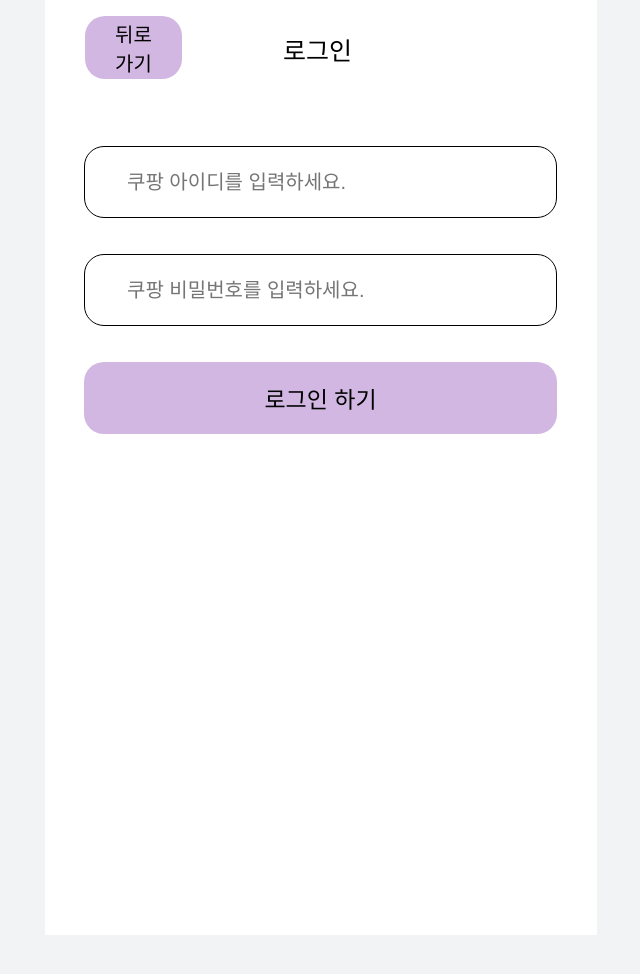
After one commit to ssinunu/SodamSodam-Automation, a Python web app: template templates/login.html in a window 1280 px wide. The commit adds this page. Shown: the top 974 px of the page, without its empty margins (525-1165 px from the left). Run offline with Jinja, Linux system fonts and the light colour scheme; the template is opened without the code that fills it, so the values that code supplies are empty.

Commit message:
[Feat]login 페이지 구현

```diff
--- a/static/css/goods.css
+++ b/static/css/goods.css
@@ -581,7 +581,7 @@
 }
 
 .TopBar {
-	background-color: red; /* 배경색을 빨간색으로 지정 */
+	background-color: white; /* 배경색을 빨간색으로 지정 */
 	position: fixed; /* 상단바를 화면에 고정 */
 	top: 0; /* 화면 맨 위에 위치 */
 	z-index: 1000; /* 다른 요소 위에 표시되도록 z-index 설정 */
--- /dev/null
+++ b/static/css/login.css
@@ -0,0 +1,208 @@
+* {
+    box-sizing: border-box;
+  }
+  body,
+  main,
+  div {
+    margin: 0;
+    padding: 0;
+  }
+  ol,
+  ul,
+  li {
+    list-style: none;
+    display: inline-block;
+    padding: 0;
+    margin: 0;
+  }
+  a {
+    text-decoration: none;
+    color: inherit;
+  }
+  html {
+    margin: 0;
+    padding: 0;
+    font-size: 16px;
+  }
+  main {
+    display: block;
+    width: 100%;
+    height: 100%;
+
+    display: flex;
+    justify-content: center;
+    align-items: center;
+  }
+  /* section {
+    width: 85rem;
+    height: 50rem;
+    margin: auto;
+
+    margin-top: 5.3rem;
+
+    position: relative;
+  } */
+  button {
+    cursor: pointer;
+  }
+  body {
+    overflow-x: hidden;
+  }
+
+.section {
+	overflow:hidden;
+}
+.section {
+	background-color:rgba(242.00000077486038, 243.00000071525574, 245.00000059604645, 1);
+	width:100%;
+	height:100%;
+	position:absolute;
+}
+.BackgroundWrap {
+	width:600px;
+	height:1080px;
+	position:absolute;
+	left:660px;
+	top:0px;
+}
+.MainWrap {
+	background-color:rgba(255, 255, 255, 1);
+	width:552px;
+	height:935px;
+	position:absolute;
+	left:-15%;
+	top:0px;
+}
+.TopBarWrap {
+	width:552px;
+	height:90px;
+	position:absolute;
+	left:0px;
+	top:-3px;
+}
+.TopBar {
+	background-color:rgba(255, 255, 255, 1);
+	width:552px;
+	height:78px;
+	position:absolute;
+	left:0px;
+	top:0px;
+}
+.TopBarText {
+	width:282px;
+	height:63px;
+	position:absolute;
+	left:25px;
+	top:9px;
+}
+.BackBtnWrap {
+	width:97px;
+	height:63px;
+	position:absolute;
+	left:15px;
+	top:0px;
+}
+
+.BackBtnText {
+	background-color:rgba(118.21446105837822, 38.92291501164436, 166.81249290704727, 0.33000001311302185);
+	width:97px;
+	height:63px;
+	position:absolute;
+	left:0px;
+	top:10px;
+	border-radius:20px;
+    text-align: center;
+    display: flex; /* 텍스트를 수직 가운데 정렬하기 위해 Flexbox. */
+    justify-content: center; /* 수직 가운데 정렬 */
+    align-items: center; /* 수평 가운데 정렬 */
+    font-size: 20px;
+    object-fit: cover;
+    border: none;
+}
+.LoginText {
+	color:rgba(0, 0, 0, 1);
+	width:85px;
+	height:30px;
+	position:absolute;
+	left:213px;
+	top:25px;
+	font-family:Inter;
+	text-align:left;
+	font-size:25px;
+	letter-spacing:0;
+}
+.InputIdWrap {
+	width:473px;
+	height:72px;
+	position:absolute;
+	left:39px;
+	top:146px;
+}
+.id {
+	background-color:rgba(255, 255, 255, 1);
+	width:473px;
+	height:72px;
+	position:absolute;
+	left:0px;
+	top:0px;
+	border-top-left-radius:20px;
+	border-top-right-radius:20px;
+	border-bottom-left-radius:20px;
+	border-bottom-right-radius:20px;
+    border:1px solid rgba(0, 0, 0, 1);
+}
+
+.password {
+	background-color:rgba(255, 255, 255, 1);
+	width:473px;
+	height:72px;
+	position:absolute;
+	left:39px;
+	top:254px;
+	border-top-left-radius:20px;
+	border-top-right-radius:20px;
+	border-bottom-left-radius:20px;
+	border-bottom-right-radius:20px;
+	border-bottom-right-radius:20px;border:1px solid rgba(0, 0, 0, 1);
+}
+
+.LoginBtnWrap {
+	width:473px;
+	height:72px;
+	position:absolute;
+	left:39px;
+	top:362px;
+}
+
+.LoginBtnText {
+	background-color:rgba(118.21446105837822, 38.92291501164436, 166.81249290704727, 0.33000001311302185);
+	width:473px;
+	height:72px;
+	position:absolute;
+	left:0px;
+	top:0px;
+	border-top-left-radius:20px;
+	border-top-right-radius:20px;
+	border-bottom-left-radius:20px;
+	border-bottom-right-radius:20px;
+    text-align: center;
+    display: flex; /* 텍스트를 수직 가운데 정렬하기 위해 Flexbox. */
+    justify-content: center; /* 수직 가운데 정렬 */
+    align-items: center; /* 수평 가운데 정렬 */
+    font-size: 23px;
+    object-fit: cover;
+    border: none;
+}
+
+.id::placeholder,
+.password::placeholder {
+  font-size: 20px; /* 원하는 글자 크기로 조정합니다. */
+  /* 원하는 위치로 조정합니다. */
+  /* 예를 들어, top 속성을 사용하여 위쪽으로 이동시킬 수 있습니다. */
+}
+
+.id,
+.password{
+    text-indent: 40px; /* 입력 커서 시작 위치를 조절합니다. */
+    font-size: 20px;
+}
--- a/static/css/shopping.css
+++ b/static/css/shopping.css
@@ -114,13 +114,13 @@
 	border-bottom-left-radius:20px;
 	border-bottom-right-radius:20px;
 	text-align: center;
-    display: flex; /* 텍스트를 수직 가운데 정렬하기 위해 Flexbox를 사용합니다. */
+    display: flex; /* 텍스트를 수직 가운데 정렬하기 위해 Flexbox. */
     justify-content: center; /* 수직 가운데 정렬 */
     align-items: center; /* 수평 가운데 정렬 */
     color: white;
     font-size: 30px;
     object-fit: cover;
-    border: none; /* 테두리를 없앱니다. */
+    border: none;
 }
 
 .MyCart {
--- /dev/null
+++ b/templates/login.html
@@ -0,0 +1,34 @@
+<!DOCTYPE html>
+<html lang="en">
+<head>
+    <meta charset="UTF-8">
+    <meta name="viewport" content="width=device-width, initial-scale=1.0">
+    <link rel="stylesheet" href="..\static\css\login.css">
+    <link href="https://fonts.googleapis.com/css?family=Inter&display=swap" rel="stylesheet">
+    <title>Document</title>
+</head>
+<body>
+    <div class="section">
+        <div class="BackgroundWrap">
+          <div class="MainWrap">
+            <div class="TopBarWrap">
+              <div class="TopBar"></div>
+              <div class="TopBarText">
+                <div class="BackBtnWrap">
+                  <button class="BackBtnText">뒤로</br>가기</button>
+                </div><span  class="LoginText">로그인</span>
+              </div>
+            </div>
+            <form>
+                <div class="InputIdWrap">
+                    <input type="text" class="id" placeholder="쿠팡 아이디를 입력하세요.">
+                </div>
+                  <input type="password" class="password" placeholder="쿠팡 비밀번호를 입력하세요.">
+                  <div class="LoginBtnWrap">
+                    <button class="LoginBtnText">로그인 하기</button>
+            </form>
+          </div>
+        </div>
+      </div>
+</body>
+</html>
```
